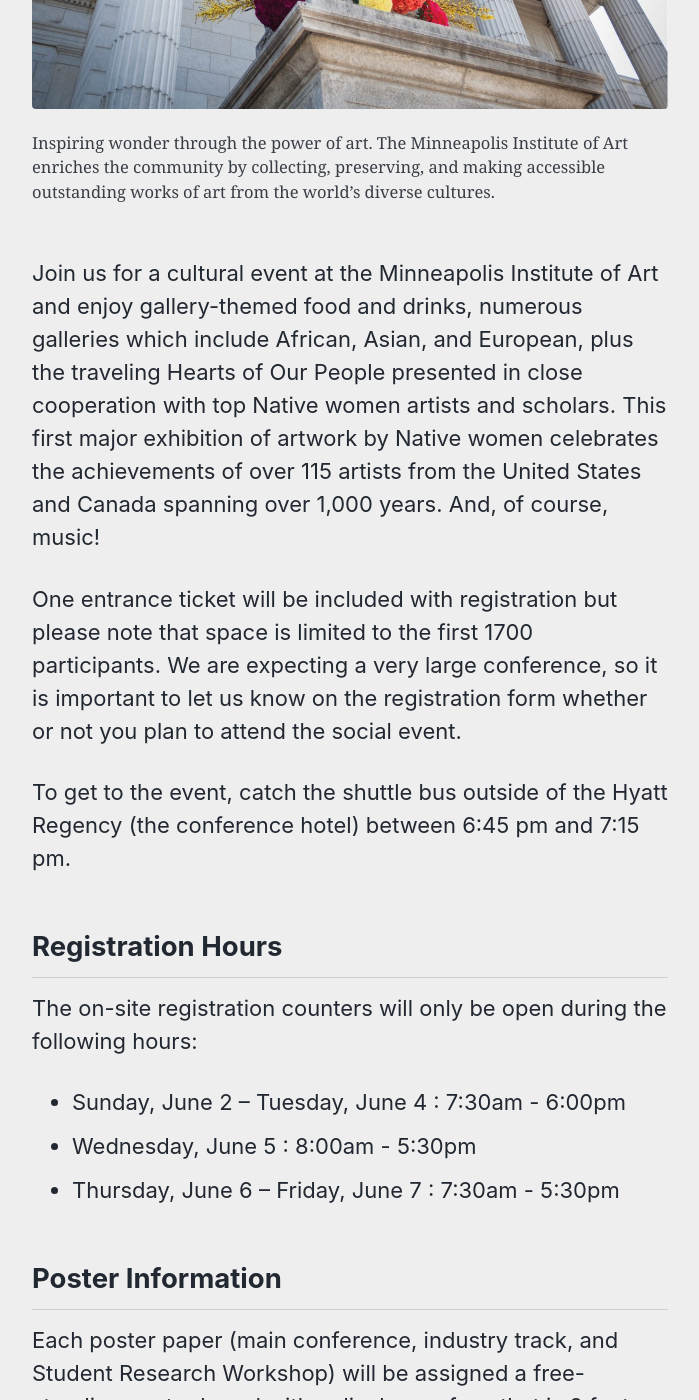
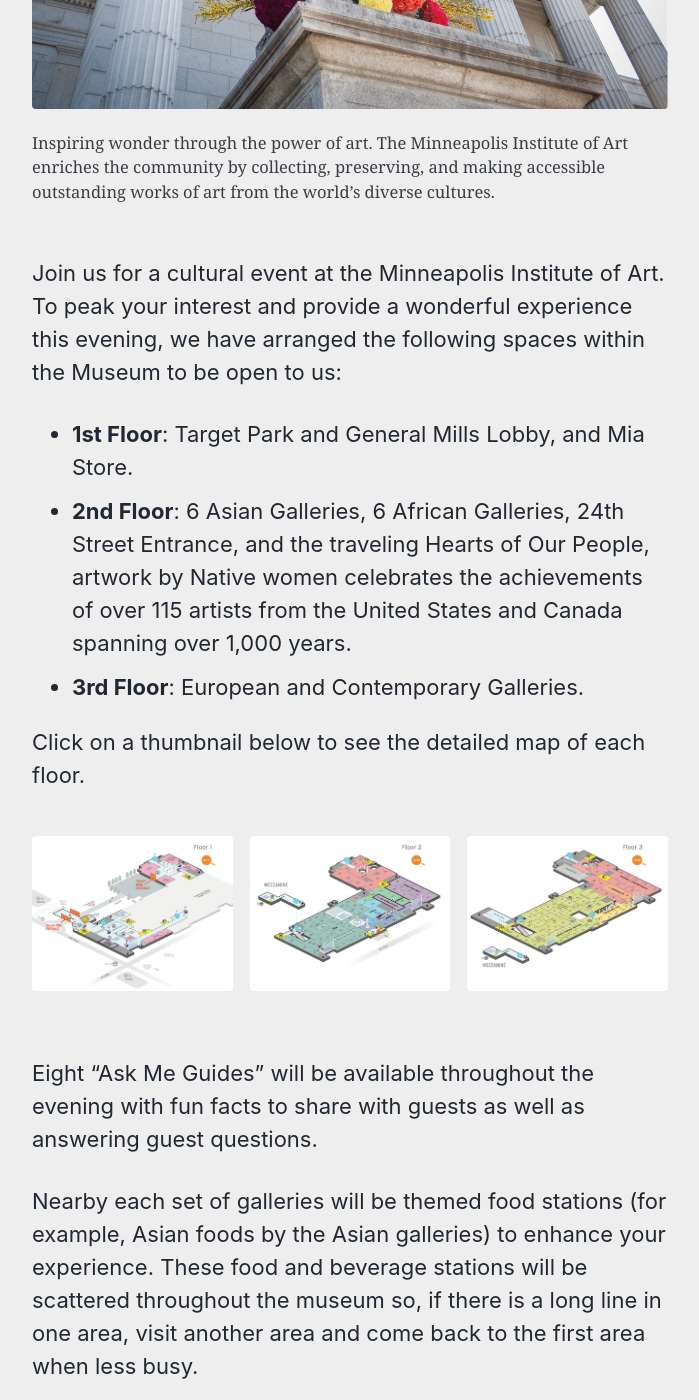
Before and after one commit to naacl-org/naacl-2021-website, a Jekyll site: the page built from _pages/participants.md, in a window 1280 px wide and 1400 px high, scrolled down 2363 px. Shown: the whole window, without its empty margins (290-989 px from the left). Built offline with Jekyll 4.4.1, drawn with Linux system fonts in a browser that asks for light colours; nearby versions of some CDN libraries; some of the changed text lies outside the part shown.

Commit message:
Update social event decription and add maps.
- Per information from Priscilla.

```diff
--- a/_pages/participants.md
+++ b/_pages/participants.md
@@ -5,12 +5,19 @@ permalink: /participants/
 sidebar: false
 toc: true
 toc_icon: "cog"
-hotel:
-  - url: "/assets/images/social/magritte.jpg"
-    image_path: "/assets/images/social/magritte-th.jpg"
-    alt: "The Magritte Museum"
-    title: "The Magritte Museum &nbsp;&nbsp; (&copy; visit.brussels)"
-
+socialmaps:
+  - url: "/assets/images/minneapolis/mia-map-1st-floor.png"
+    image_path: "/assets/images/minneapolis/mia-map-1st-floor-th.png"
+    alt: "MIA 1st Floor Map"
+    title: "Minneapolis Museum of Art : Map of 1st Floor"
+  - url: "/assets/images/minneapolis/mia-map-2nd-floor.png"
+    image_path: "/assets/images/minneapolis/mia-map-2nd-floor-th.png"
+    alt: "MIA 2nd Floor Map"
+    title: "Minneapolis Museum of Art : Map of 2nd Floor"
+  - url: "/assets/images/minneapolis/mia-map-3rd-floor.png"
+    image_path: "/assets/images/minneapolis/mia-map-3rd-floor-th.png"
+    alt: "MIA 3rd Floor Map"
+    title: "Minneapolis Museum of Art : Map of 3rd Floor"
 ---
 
 ## About Minneapolis
@@ -39,11 +46,26 @@ The NAACL 2019 Social Event will be held on Tuesday, June 4th, from 7:00 pm to 1
 
 {% include figure image_path="/assets/images/minneapolis/Mia-exterior-1200x800.jpg" alt="an image of the exterior of the minneapolis institute of art" caption="Inspiring wonder through the power of art. The Minneapolis Institute of Art enriches the community by collecting, preserving, and making accessible outstanding works of art from the world’s diverse cultures." %}
 
-Join us for a cultural event at the Minneapolis Institute of Art and enjoy gallery-themed food and drinks, numerous galleries which include African, Asian, and European, plus the traveling Hearts of Our People  presented in close cooperation with top Native women artists and scholars. This first major exhibition of artwork by Native women celebrates the achievements of over 115 artists from the United States and Canada spanning over 1,000 years. And, of course, music!
+Join us for a cultural event at the Minneapolis Institute of Art. To peak your interest and provide a wonderful experience this evening, we have arranged the following spaces within the Museum to be open to us:
 
-One entrance ticket will be included with registration but please note that space is limited to the first 1700 participants.  We are expecting a very large conference, so it is important to let us know on the registration form whether or not you plan to attend the social event.
+- **1st Floor**: Target Park and General Mills Lobby, and Mia Store.
+- **2nd Floor**: 6 Asian Galleries, 6 African Galleries, 24th Street Entrance, and the traveling Hearts of Our People, artwork by Native women celebrates the achievements of over 115 artists from the United States and Canada spanning over 1,000 years.
+- **3rd Floor**: European and Contemporary Galleries.
 
-To get to the event, catch the shuttle bus outside of the Hyatt Regency (the conference hotel) between 6:45 pm and 7:15 pm.
+Click on a thumbnail below to see the detailed map of each floor.
+
+{% include gallery id="socialmaps" %}
+
+Eight “Ask Me Guides” will be available throughout the evening with fun facts to share with guests as well as answering guest questions.
+
+Nearby each set of galleries will be themed food stations (for example, Asian foods by the Asian galleries) to enhance your experience. These food and beverage stations will be scattered throughout the museum so, if there is a long line in one area, visit another area and come back to the first area when less busy.
+
+We have hired DJ NEEKASODOPE, who will begin the evening with a medley of culturally diverse music and, of course, ramp up to dance music as the night goes on.
+
+To get to the event, catch one of the luxury motor coaches outside of the Hyatt Regency (the conference hotel) running continuously between 6:45 pm and 7:15 pm. Buses will be available for the return trip to the Hyatt Regency Hotel from 9:30 pm onward.
+
+One entrance ticket will be included with each main conference registration. We may have a few extra tickets for sale for accompanying persons so, if you are interested, stop by the registration desk when there are no lines.
+
 
 ## Registration Hours
 
```
Also changed, not shown: assets/images/minneapolis/mia-map-1st-floor-th.png (added), assets/images/minneapolis/mia-map-1st-floor.png (added), assets/images/minneapolis/mia-map-2nd-floor-th.png (added), assets/images/minneapolis/mia-map-2nd-floor.png (added), assets/images/minneapolis/mia-map-3rd-floor-th.png (added), assets/images/minneapolis/mia-map-3rd-floor.png (added).
